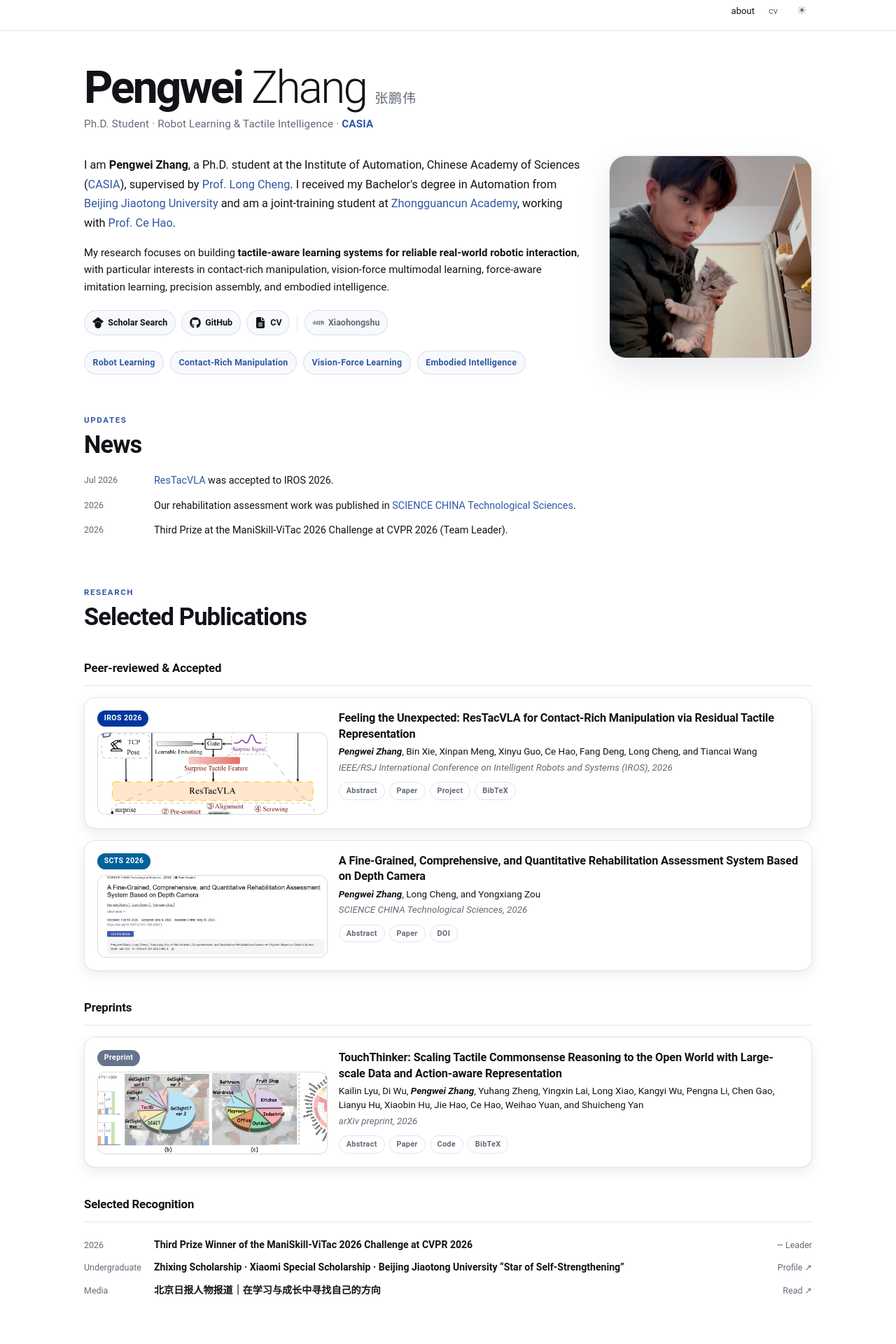
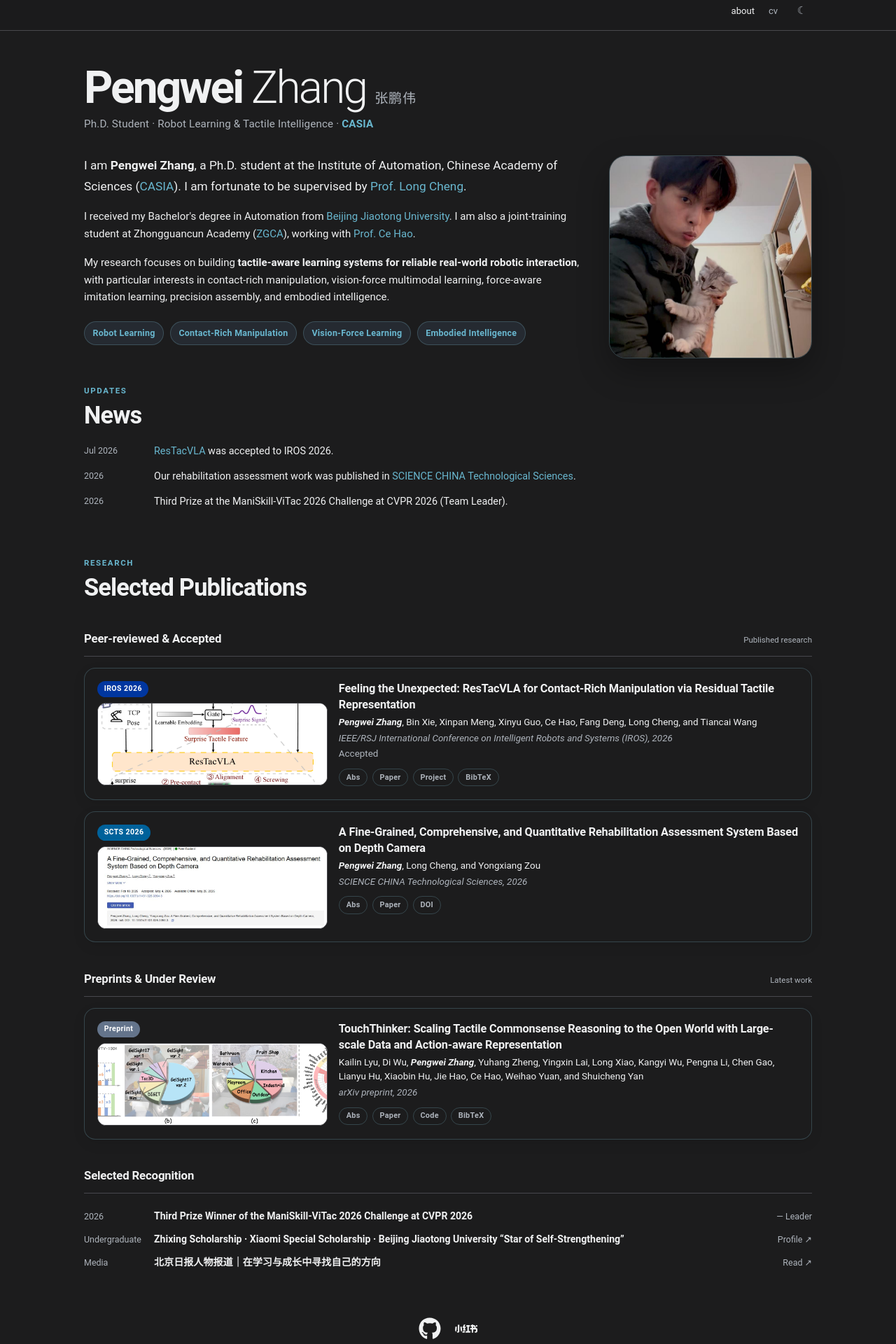
Before and after one commit to Awilekong/Awilekong.github.io, a Next.js app: page / in a window 1280 px wide. Shown: the part 12-1932 px from the top of the page at 70% size. Before the commit the page ends 1872 px from the top, so only its background shows below. Built offline with nearby package versions, Linux system fonts and the light colour scheme; no server answers.

Commit message:
Restore v1 layout with selected refinements

```diff
--- a/app/SiteChrome.tsx
+++ b/app/SiteChrome.tsx
@@ -8,7 +8,7 @@ type Theme = "light" | "dark";
 
 export default function SiteChrome() {
   const pathname = usePathname();
-  const [theme, setTheme] = useState<Theme>("light");
+  const [theme, setTheme] = useState<Theme>("dark");
 
   useEffect(() => {
     const savedTheme = window.localStorage.getItem("pengwei-theme");
--- a/app/globals.css
+++ b/app/globals.css
@@ -1,4 +1,16 @@
 :root {
+  --background: #1c1c1d;
+  --surface: #252a31;
+  --text: #f0f1f2;
+  --text-light: #aeb4bc;
+  --accent: #69b7cf;
+  --divider: #48484d;
+  --card-border: rgba(135, 201, 222, 0.24);
+  --shadow: rgba(0, 0, 0, 0.3);
+  --content-width: 1040px;
+}
+
+html[data-theme="light"] {
   --background: #fff;
   --surface: #f7f9fc;
   --text: #111318;
@@ -7,18 +19,6 @@
   --divider: rgba(0, 0, 0, 0.1);
   --card-border: rgba(49, 87, 163, 0.16);
   --shadow: rgba(30, 43, 71, 0.1);
-  --content-width: 1040px;
-}
-
-html[data-theme="dark"] {
-  --background: #1c1c1d;
-  --surface: #252a31;
-  --text: #f0f1f2;
-  --text-light: #aeb4bc;
-  --accent: #69b7cf;
-  --divider: #48484d;
-  --card-border: rgba(135, 201, 222, 0.24);
-  --shadow: rgba(0, 0, 0, 0.3);
 }
 
 * {
@@ -213,62 +213,12 @@ img {
 }
 
 .about-intro p:first-child {
-  font-size: 1.02rem;
-  line-height: 1.7;
+  font-size: 1.08rem;
+  line-height: 1.72;
 }
 
 .about-intro strong {
   font-weight: 700;
-}
-
-.profile-links {
-  display: flex;
-  flex-wrap: wrap;
-  gap: 0.5rem;
-  margin-top: 1.25rem;
-  align-items: center;
-}
-
-.profile-links a {
-  display: inline-flex;
-  min-height: 2.25rem;
-  padding: 0.38rem 0.68rem;
-  border: 1px solid var(--card-border);
-  border-radius: 999px;
-  background: var(--surface);
-  color: var(--text);
-  font-size: 0.78rem;
-  font-weight: 650;
-  align-items: center;
-  gap: 0.4rem;
-}
-
-.profile-links a:hover,
-.profile-links a:focus-visible {
-  border-color: var(--accent);
-  color: var(--accent);
-  text-decoration: none;
-}
-
-.profile-links svg {
-  width: 1rem;
-  height: 1rem;
-}
-
-.profile-link-divider {
-  width: 1px;
-  height: 1.5rem;
-  margin: 0 0.1rem;
-  background: var(--divider);
-}
-
-.profile-links .personal-profile-link {
-  color: var(--text-light);
-}
-
-.profile-links .personal-profile-link:hover,
-.profile-links .personal-profile-link:focus-visible {
-  color: #ff2442;
 }
 
 .research-tags {
@@ -552,43 +502,59 @@ img {
   color: var(--accent);
 }
 
+.social-links {
+  display: flex;
+  margin-top: 3.5rem;
+  justify-content: center;
+  gap: 0.45rem;
+}
+
+.social-links a {
+  display: inline-flex;
+  width: 2.8rem;
+  height: 2.8rem;
+  border-radius: 50%;
+  color: var(--text);
+  align-items: center;
+  justify-content: center;
+  transition:
+    background 160ms ease,
+    color 160ms ease,
+    transform 160ms ease;
+}
+
+.social-links svg {
+  width: 2rem;
+  height: 2rem;
+}
+
+.social-links a:hover,
+.social-links a:focus-visible {
+  background: var(--surface);
+  color: var(--accent);
+  text-decoration: none;
+  transform: translateY(-2px);
+}
+
+.social-links .xiaohongshu-icon:hover,
+.social-links .xiaohongshu-icon:focus-visible {
+  color: #ff2442;
+}
+
 .cv-page {
   max-width: 800px;
   min-height: calc(100vh - 190px);
-  padding-bottom: 4rem;
 }
 
-.cv-header h1 {
-  display: flex;
+.cv-page h1 {
   margin: 0;
   font-size: clamp(2.2rem, 6vw, 3.5rem);
   letter-spacing: -0.04em;
-  align-items: baseline;
-  flex-wrap: wrap;
-  gap: 0.75rem;
-}
-
-.cv-header h1 span {
-  color: var(--text-light);
-  font-size: 1rem;
-  font-weight: 500;
-  letter-spacing: 0.04em;
 }
 
 .cv-intro {
-  margin: 0.35rem 0 1rem;
+  margin: 0.35rem 0 2.5rem;
   color: var(--text-light);
-}
-
-.cv-profile-links {
-  display: flex;
-  flex-wrap: wrap;
-  gap: 0.85rem;
-  font-size: 0.82rem;
-}
-
-.cv-profile-links a {
-  font-weight: 650;
 }
 
 .cv-section {
@@ -618,29 +584,6 @@ img {
 .cv-entry time {
   color: var(--text-light);
   font-size: 0.82rem;
-}
-
-.cv-publications {
-  margin: 0;
-  padding-left: 1.25rem;
-}
-
-.cv-publications li {
-  padding: 0.45rem 0 0.75rem 0.25rem;
-}
-
-.cv-publications p {
-  margin: 0.18rem 0 0.4rem;
-  color: var(--text-light);
-  font-size: 0.86rem;
-  line-height: 1.5;
-}
-
-.cv-publication-links {
-  display: flex;
-  gap: 0.75rem;
-  font-size: 0.78rem;
-  font-weight: 650;
 }
 
 @media (max-width: 575px) {
@@ -686,19 +629,6 @@ img {
   .about-intro p:first-child {
     font-size: 0.98rem;
     line-height: 1.65;
-  }
-
-  .profile-links {
-    gap: 0.42rem;
-  }
-
-  .profile-links a {
-    min-height: 2.15rem;
-    padding: 0.34rem 0.58rem;
-  }
-
-  .profile-link-divider {
-    display: none;
   }
 
   .research-tags {
@@ -757,9 +687,6 @@ img {
     gap: 0.2rem;
   }
 
-  .cv-header h1 {
-    font-size: 2.25rem;
-  }
 }
 
 @media (prefers-reduced-motion: reduce) {
--- a/app/layout.tsx
+++ b/app/layout.tsx
@@ -133,7 +133,7 @@ export default function RootLayout({
   children: React.ReactNode;
 }>) {
   return (
-    <html lang="en" data-theme="light" suppressHydrationWarning>
+    <html lang="en" data-theme="dark" suppressHydrationWarning>
       <head>
         <script
           dangerouslySetInnerHTML={{
--- a/app/page.tsx
+++ b/app/page.tsx
@@ -1,8 +1,5 @@
-import { FaFileLines, FaGithub } from "react-icons/fa6";
-import { SiGooglescholar, SiXiaohongshu } from "react-icons/si";
-
-const scholarSearchUrl =
-  "https://scholar.google.com/scholar?q=%22Pengwei+Zhang%22+ResTacVLA";
+import { FaGithub } from "react-icons/fa6";
+import { SiXiaohongshu } from "react-icons/si";
 
 const publications = {
   accepted: [
@@ -20,6 +17,7 @@ const publications = {
         </>
       ),
       venue: "IEEE/RSJ International Conference on Intelligent Robots and Systems (IROS), 2026",
+      note: "Accepted",
       abstract:
         "ResTacVLA reformulates touch as the residual between visual expectation and physical sensation. Predictive-coding-inspired contact primitives and a surprise-aware gate help VLA policies prioritize tactile information during visually ambiguous contact phases.",
       links: [
@@ -159,9 +157,12 @@ function PublicationCard({ publication }: { publication: Publication }) {
           <p className="periodical">
             <em>{publication.venue}</em>
           </p>
+          {"note" in publication && publication.note ? (
+            <p className="periodical">{publication.note}</p>
+          ) : null}
           <div className="paper-links">
             <details>
-              <summary>Abstract</summary>
+              <summary>Abs</summary>
               <p>{publication.abstract}</p>
             </details>
             {publication.links.map((link) => (
@@ -220,7 +221,7 @@ export default function Home() {
             <a href="https://ia.cas.cn/" target="_blank" rel="noreferrer">
               CASIA
             </a>
-            ), supervised by{" "}
+            ). I am fortunate to be supervised by{" "}
             <a
               href="https://people.ucas.ac.cn/~chenglong"
               target="_blank"
@@ -228,23 +229,26 @@ export default function Home() {
             >
               Prof. Long Cheng
             </a>
-            . I received my Bachelor&apos;s degree in Automation from{" "}
+            .
+          </p>
+          <p>
+            I received my Bachelor&apos;s degree in Automation from{" "}
             <a
               href="https://en.bjtu.edu.cn/"
               target="_blank"
               rel="noreferrer"
             >
               Beijing Jiaotong University
-            </a>{" "}
-            and am a joint-training student at{" "}
+            </a>
+            . I am also a joint-training student at Zhongguancun Academy (
             <a
               href="https://www.bza.edu.cn/en"
               target="_blank"
               rel="noreferrer"
             >
-              Zhongguancun Academy
+              ZGCA
             </a>
-            , working with{" "}
+            ), working with{" "}
             <a
               href="https://cehao1.github.io/"
               target="_blank"
@@ -264,35 +268,6 @@ export default function Home() {
             vision-force multimodal learning, force-aware imitation learning,
             precision assembly, and embodied intelligence.
           </p>
-
-          <nav className="profile-links" aria-label="Academic and social links">
-            <a href={scholarSearchUrl} target="_blank" rel="noreferrer">
-              <SiGooglescholar aria-hidden="true" />
-              Scholar Search
-            </a>
-            <a
-              href="https://github.com/Awilekong"
-              target="_blank"
-              rel="noreferrer"
-            >
-              <FaGithub aria-hidden="true" />
-              GitHub
-            </a>
-            <a href="/cv/">
-              <FaFileLines aria-hidden="true" />
-              CV
-            </a>
-            <span className="profile-link-divider" aria-hidden="true" />
-            <a
-              className="personal-profile-link"
-              href="https://www.xiaohongshu.com/user/profile/61112b75000000000101ca18"
-              target="_blank"
-              rel="noreferrer"
-            >
-              <SiXiaohongshu aria-hidden="true" />
-              Xiaohongshu
-            </a>
-          </nav>
 
           <div className="research-tags" aria-label="Research interests">
             <span>Robot Learning</span>
@@ -336,6 +311,7 @@ export default function Home() {
 
           <div className="publication-group-heading">
             <h3>Peer-reviewed &amp; Accepted</h3>
+            <span>Published research</span>
           </div>
           <ol className="bibliography">
             {publications.accepted.map((publication) => (
@@ -347,7 +323,8 @@ export default function Home() {
           </ol>
 
           <div className="publication-group-heading">
-            <h3>Preprints</h3>
+            <h3>Preprints &amp; Under Review</h3>
+            <span>Latest work</span>
           </div>
           <ol className="bibliography">
             {publications.preprints.map((publication) => (
@@ -403,6 +380,29 @@ export default function Home() {
             </li>
           </ul>
         </section>
+
+        <div className="social-links" aria-label="Social profiles">
+          <a
+            className="github-icon"
+            href="https://github.com/Awilekong"
+            target="_blank"
+            rel="noreferrer"
+            title="GitHub"
+          >
+            <FaGithub aria-hidden="true" />
+            <span className="sr-only">GitHub</span>
+          </a>
+          <a
+            className="xiaohongshu-icon"
+            href="https://www.xiaohongshu.com/user/profile/61112b75000000000101ca18"
+            target="_blank"
+            rel="noreferrer"
+            title="Xiaohongshu"
+          >
+            <SiXiaohongshu aria-hidden="true" />
+            <span className="sr-only">Xiaohongshu</span>
+          </a>
+        </div>
       </article>
     </main>
   );
```
Also changed, not shown: app/cv/page.tsx (+32 -126 lines), 1 other file (tests, documents, lock files or other folders).
